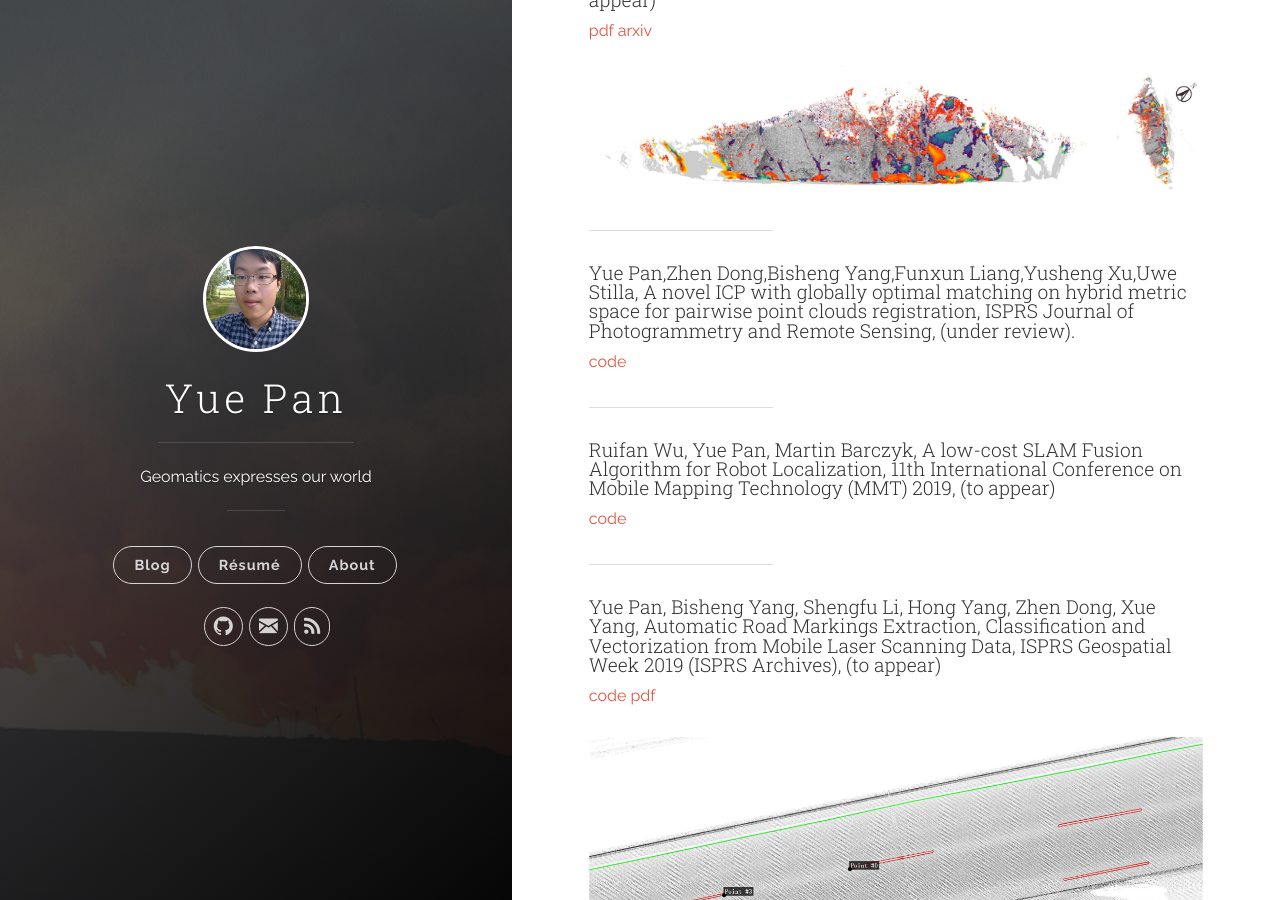
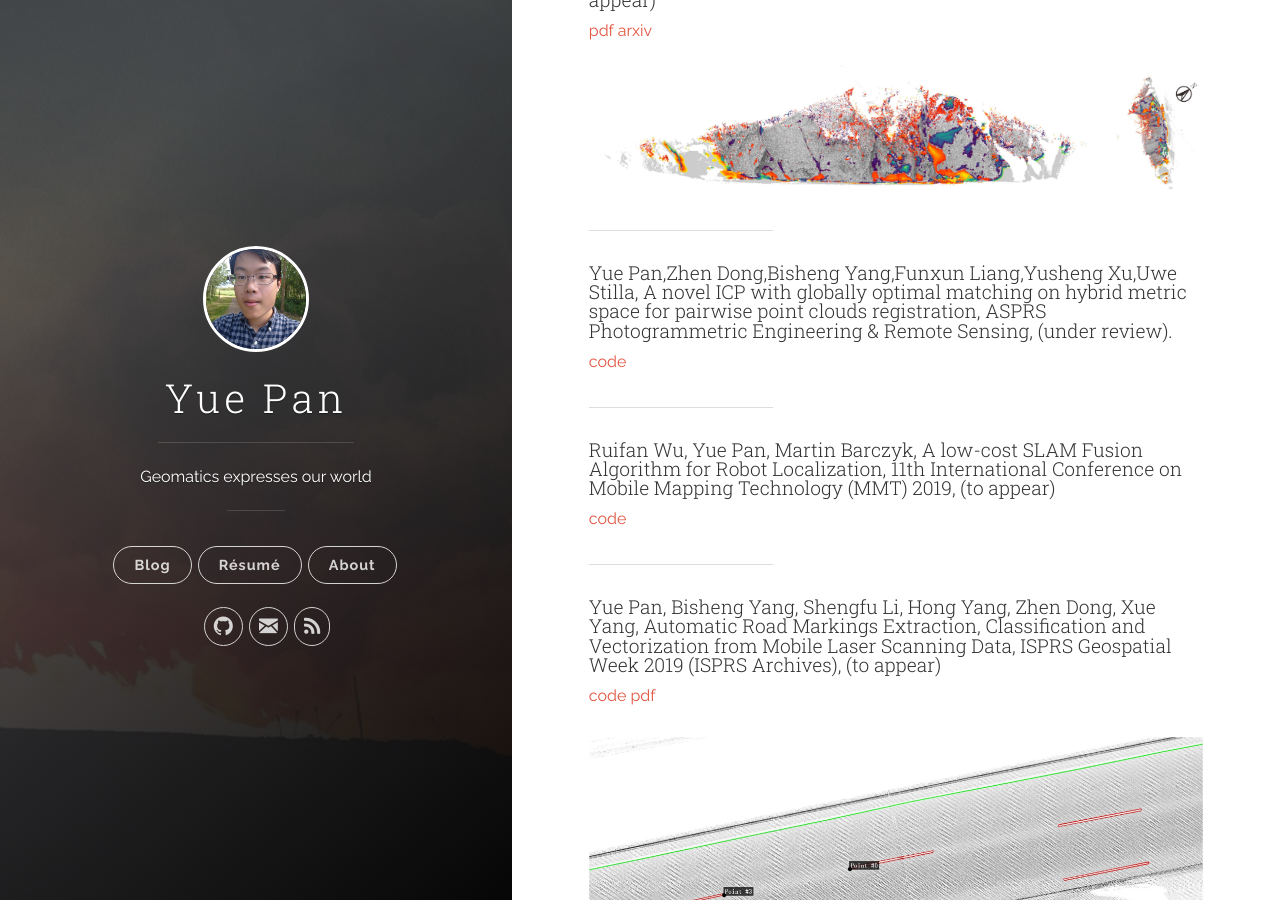
Before and after one commit to YuePanEdward/YuePanEdward.github.io, a Jekyll site: the page built from _posts/2019-04-08-about.md, in a window 1280 px wide and 900 px high, scrolled down 1275 px. Built offline with Jekyll 4.4.1, drawn with Linux system fonts in a browser that asks for light colours.

Commit message:
Update and rename 2018-12-01-about.md to 2019-04-08-about.md

```diff
--- a/_posts/2018-12-01-about.md
+++ b/_posts/2019-04-08-about.md
@@ -43,7 +43,7 @@ Research Gate: https://www.researchgate.net/profile/Yue_Pan36
 
 ***
 
-#### Yue Pan,Zhen Dong,Bisheng Yang,Funxun Liang,Yusheng Xu,Uwe Stilla, A novel ICP with globally optimal matching on hybrid metric space for pairwise point clouds registration, ISPRS Journal of Photogrammetry and Remote Sensing, (under review).
+#### Yue Pan,Zhen Dong,Bisheng Yang,Funxun Liang,Yusheng Xu,Uwe Stilla, A novel ICP with globally optimal matching on hybrid metric space for pairwise point clouds registration, ASPRS Photogrammetric Engineering & Remote Sensing, (under review).
 
 [code](https://github.com/YuePanEdward/IGSP)
 
```
